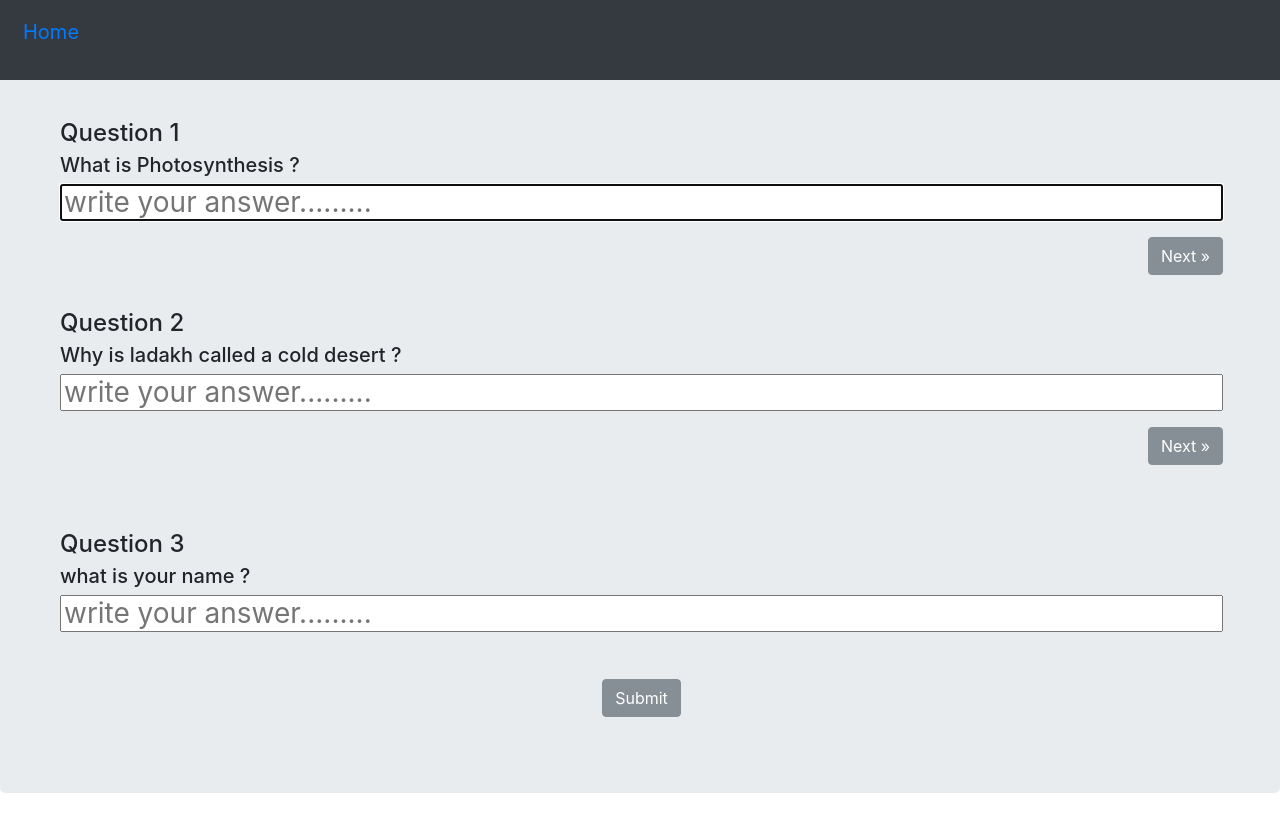
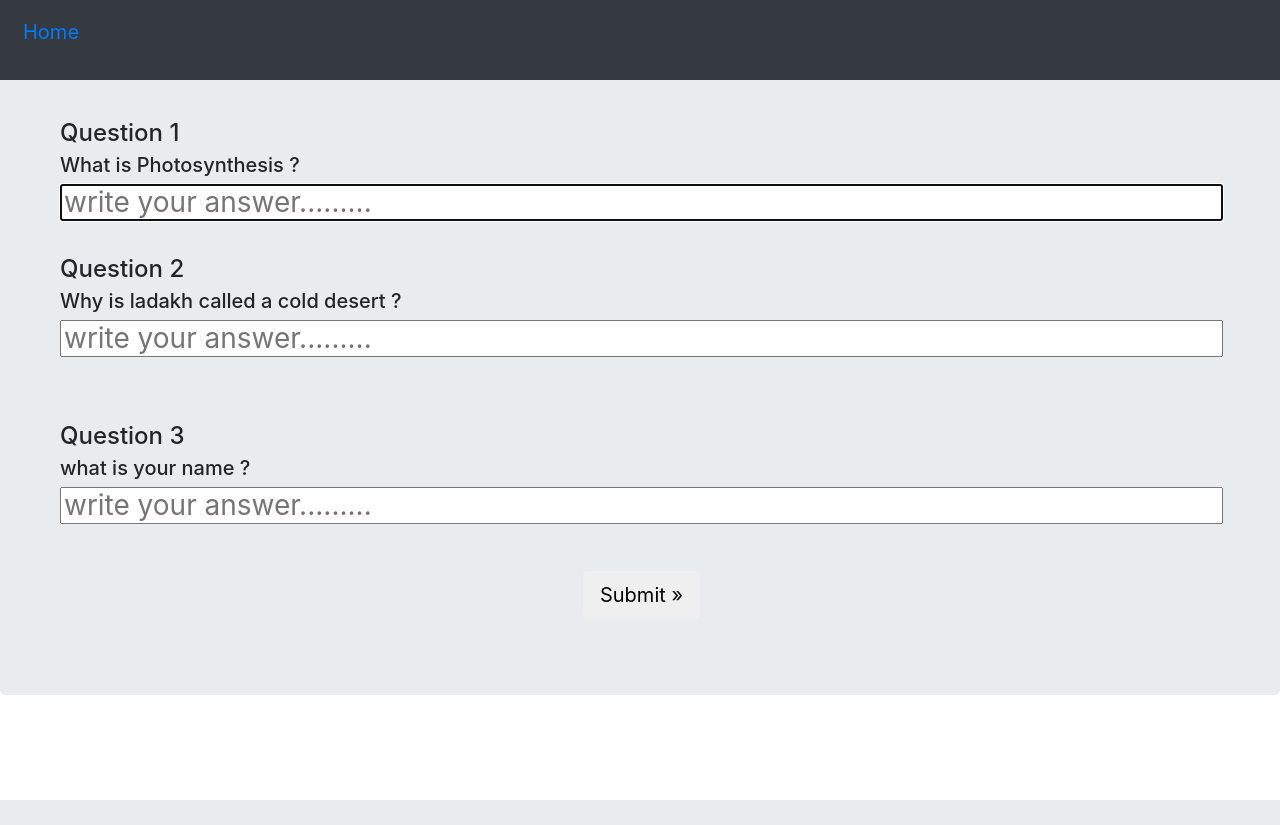
Before and after one commit to SubjectiveEvaluation/inGenius2017, a Django app: page /question/ in a window 1280 px wide. After the commit the page ends 800 px from the top, so only its background shows below. Run offline with Django 3.2, Linux system fonts and the light colour scheme; some libraries are stand-ins or nearby versions.

Commit message:
Update question.html

```diff
--- a/subjectiveEvaluation/templates/en/public/question.html
+++ b/subjectiveEvaluation/templates/en/public/question.html
@@ -25,22 +25,21 @@
              <div class="card-header-tabs">
             <h4 >Question 1</h4> <h5>What is Photosynthesis ?</h5>
             <p><input type="text" name="question1"  size="60" autofocus placeholder="write your answer........."/>  </p>
-          <p align="right">
-{#           <a class="btn btn-secondary" role="button">Next &raquo;</a></p><br>#}
-                 <p align="right"><button class="btn btn-secondary" role="button">Next &raquo;</button></p>
+
              </div>
 
           <div class="card-header-tabs">
 
             <br><h4 class="q2">Question 2</h4> <h5>Why is ladakh called a cold desert ?</h5>
             <p><input type="text" name="question2"  size="60" autofocus placeholder="write your answer........."/>  </p>
-          <p align="right"><button class="btn btn-secondary" role="button">Next &raquo;</button></p><br>
+          <br>
             </div>
 
             <div class="card-header-tabs">
             <br><h4 >Question 3</h4> <h5>what is your name ?</h5>
             <p><input type="text" name="question3"  size="60" autofocus placeholder="write your answer........."/>  </p>
-            <br><p align="center"><button class="btn btn-secondary" type="submit">Submit</button></p>
+            <br><p align="center"><button class="btn btn-default btn-lg" type="submit">Submit &raquo;</button></p>
+
             </div>
       </div>
       </form>
```
